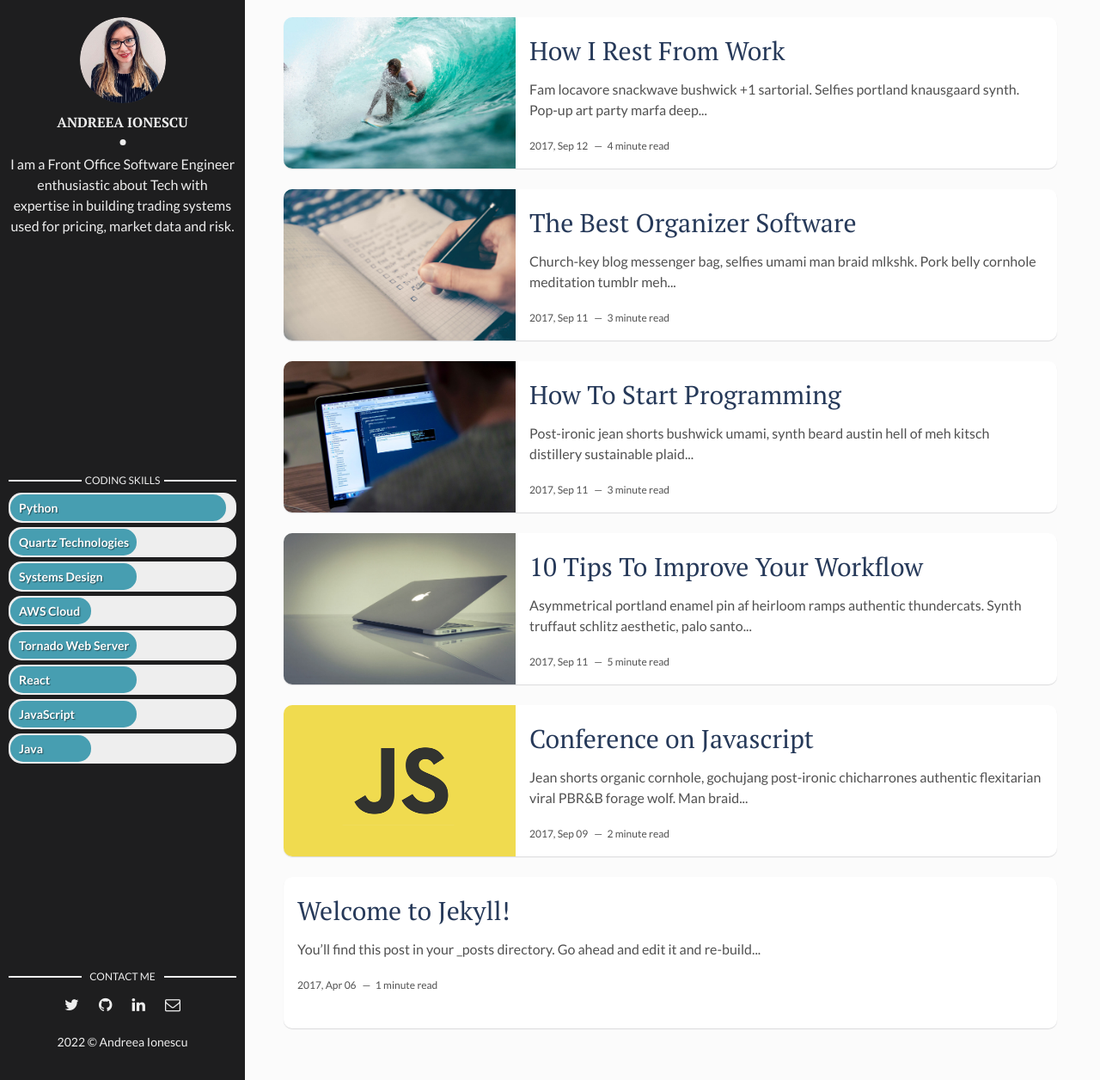
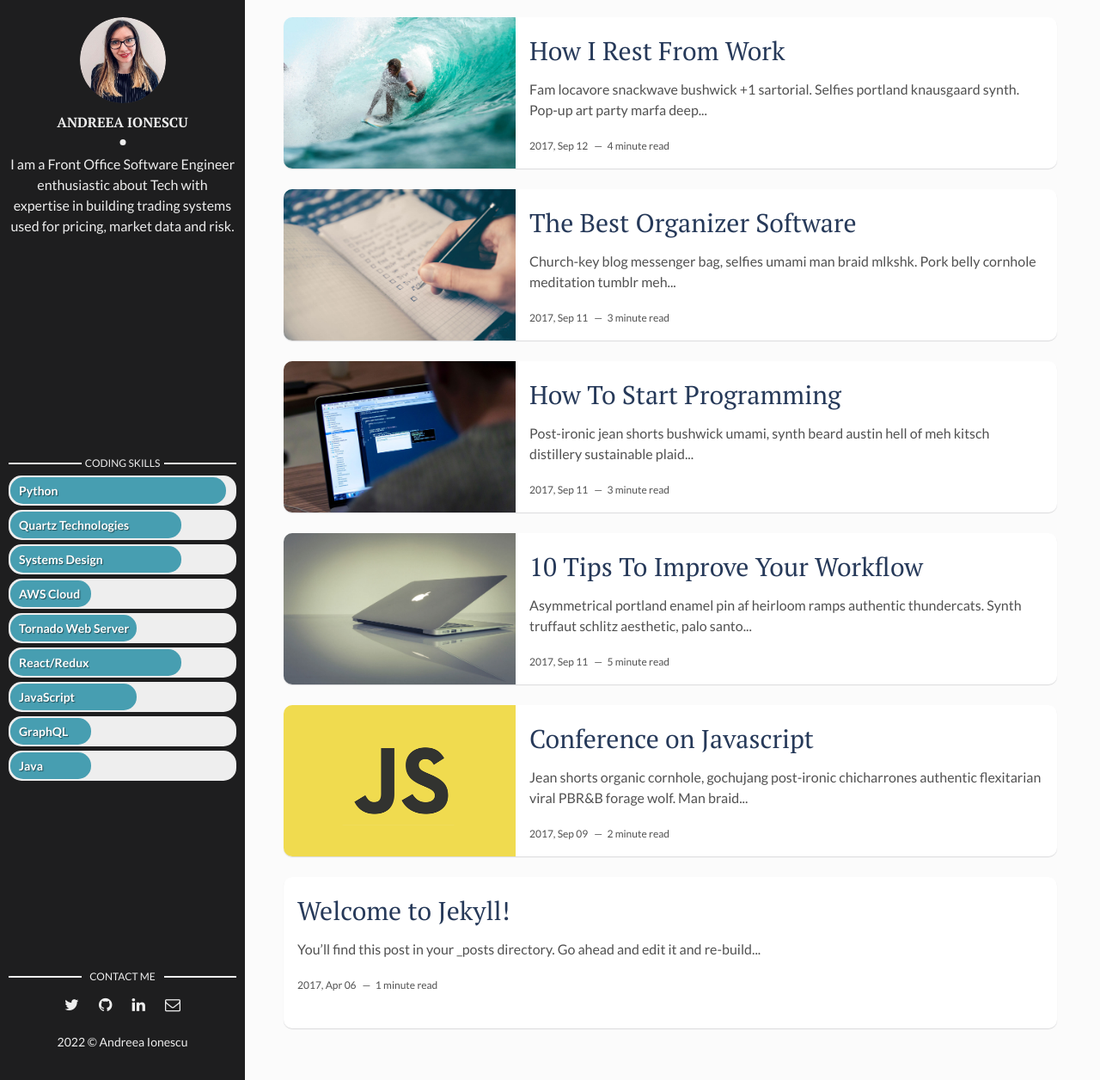
Before and after one commit to andreeaionescu/andreeaionescu.github.io, a Jekyll site: the page built from index.html, in a window 1280 px wide and 1256 px high. Shown: the whole window at 86% size. Built offline with Jekyll 4.4.1, drawn with Linux system fonts in a browser that asks for light colours; the list of posts is cut into pages by our own code.

Commit message:
Changes to the skills level

```diff
--- a/_layouts/main.html
+++ b/_layouts/main.html
@@ -31,12 +31,13 @@ layout: default
 
                   <div class="col-lg-6">
                       <div class="bar expert" data-skill="Python"></div>
-                      <div class="bar back intermediate" data-skill="Quartz Technologies"></div>
-                      <div class="bar back intermediate" data-skill="Systems Design"></div>
+                      <div class="bar back advanced" data-skill="Quartz Technologies"></div>
+                      <div class="bar back advanced" data-skill="Systems Design"></div>
                       <div class="bar back basic" data-skill="AWS Cloud"></div>
                       <div class="bar back intermediate" data-skill="Tornado Web Server"></div>
-                      <div class="bar front intermediate" data-skill="React"></div>
+                      <div class="bar front advanced" data-skill="React/Redux"></div>
                       <div class="bar back intermediate" data-skill="JavaScript"></div>
+                      <div class="bar back basic" data-skill="GraphQL"></div>
                       <div class="bar front basic" data-skill="Java"></div>
                   </div>
 
```
